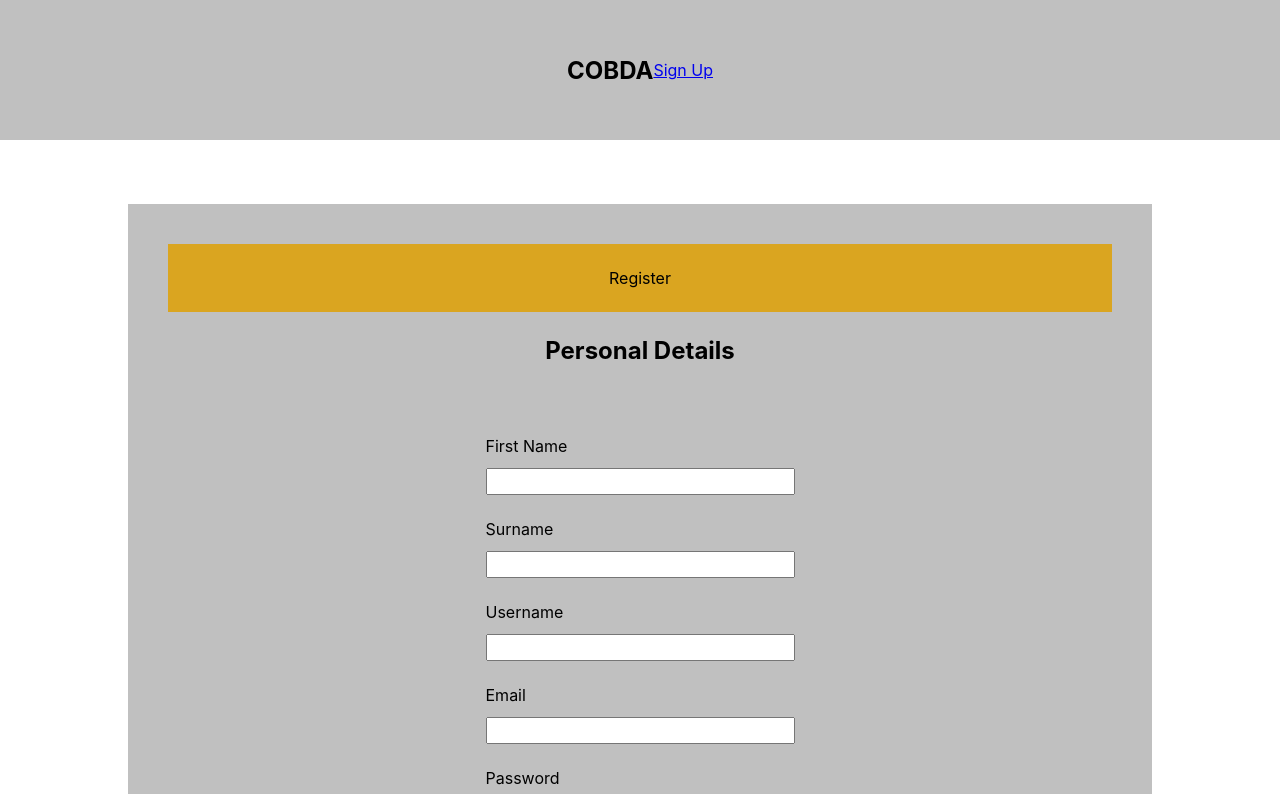
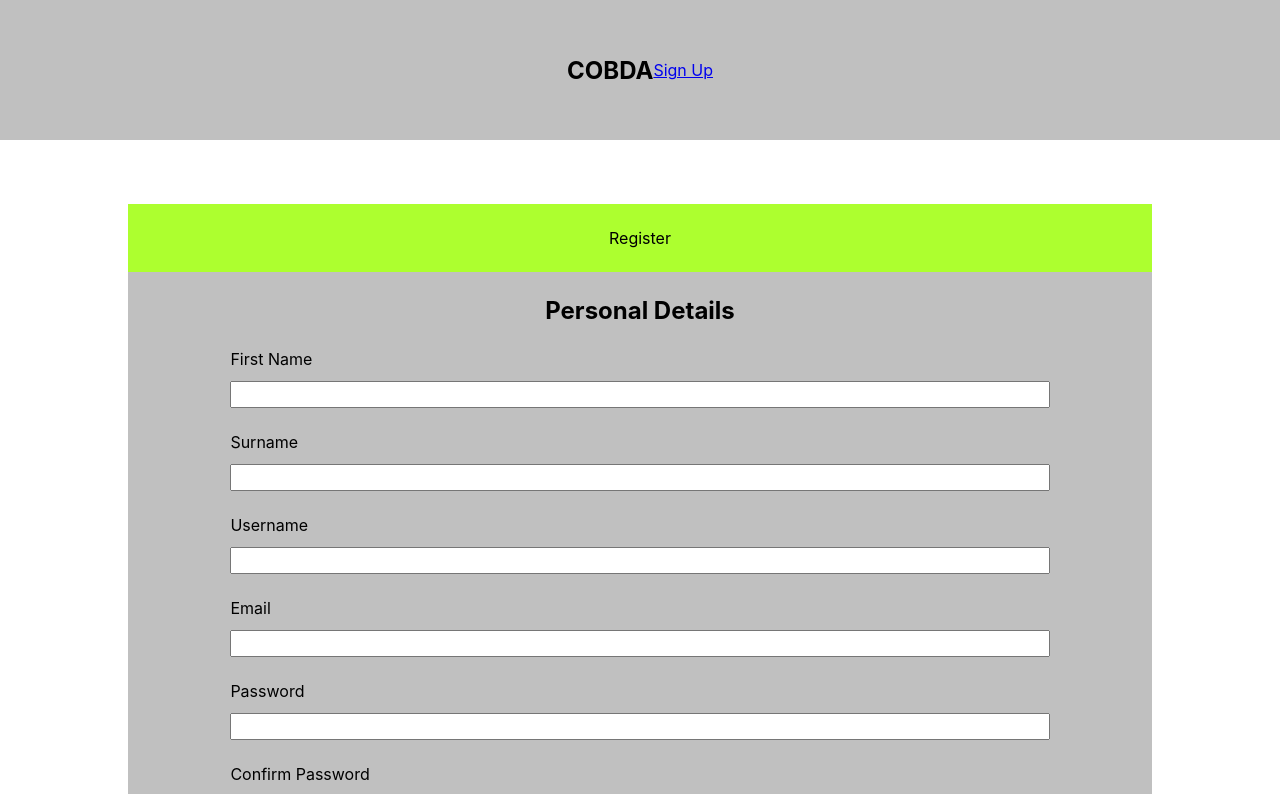
Before and after one commit to Cobda/cobda-web, a Next.js app: page /sign-up in a window 1280 px wide. Shown: the top 794 px of the page. Built offline with nearby package versions, Linux system fonts and the light colour scheme.

Commit message:
[ch65] Refine styles

```diff
--- a/src/components/SignUpForm/index.tsx
+++ b/src/components/SignUpForm/index.tsx
@@ -1,5 +1,5 @@
-import React from 'react';
-import Link from 'next/link';
+import React from 'react'
+import Link from 'next/link'
 
 export default function SignUpForm() {
   return (
@@ -10,7 +10,6 @@ export default function SignUpForm() {
           <header className="form__header">
             <h2 className="form__title">Personal Details</h2>
           </header>
-          <body className="form__body">
           <div className="form__input-group">
             <label className="form__input-label">First Name</label>
             <input type="text" className="form__input" />
@@ -35,14 +34,11 @@ export default function SignUpForm() {
             <label className="form__input-label">Confirm Password</label>
             <input type="text" className="form__input" />
           </div>
-          </body>
-          <footer className="form__footer">
           <div className="form__actionable">
             <Link href="/registration-success">
               <button className="form__button">Submit</button>
             </Link>
           </div>
-          </footer>
         </form>
       </div>
       <footer className="sign-up-form__footer">
--- a/src/styles/components/_form.scss
+++ b/src/styles/components/_form.scss
@@ -3,18 +3,29 @@
 .form {
   display: flex;
   flex-direction: column;
-  align-items: center;
+  box-sizing: border-box;
   width: 100%;
+  padding: 0 rem(16px);
+
+  @include respond-above('md') {
+    padding: 0 5%;
+  }
+
+  @include respond-above('lg') {
+    padding: 0 10%;
+  }
 
   &__header,
-  &__body,
-  &__footer,
   &__input-group,
   &__actionable {
-
     &:not(:last-child) {
       margin-bottom: rem(24px);
     }
+  }
+
+  &__header {
+    display: flex;
+    justify-content: center;
   }
 
   &__title {
@@ -23,18 +34,22 @@
 
   &__actionable {
     display: flex;
-    flex-direction: column;
-    align-items: center;
+    justify-content: center;
   }
 
   &__input-label {
     display: block;
-
     margin-bottom: rem(12px);
   }
 
+  &__input-group {
+    width: 100%;
+  }
+
   &__input {
-    padding: rem(4px) rem(64px);
+    width: 100%;
+    box-sizing: border-box;
+    padding: rem(4px) rem(12px);
   }
 
   &__button {
@@ -49,17 +64,4 @@
       background-color: darken($background, 8%);
     }
   }
-
-  & > body {
-
-    padding: rem(24px) rem(48px);
-
-    @include respond-above('md') {
-      padding: 4.5% 6%;
-    }
-
-    @include respond-above('lg') {
-      padding: 5% 10%;
-    }
-  }
 }
--- a/src/styles/components/_sign-up-form.scss
+++ b/src/styles/components/_sign-up-form.scss
@@ -4,35 +4,22 @@
   display: flex;
   flex-direction: column;
   background-color: $background;
-  height: rem(800px);
 
-  @include respond-above('md') {
-    padding: rem(24px);
-    height: rem(800px);
+  &__header {
+    display: flex;
+    justify-content: center;
+    background-color: greenyellow;
+    margin-bottom: rem(24px);
+    padding: rem(24px) 0;
   }
 
-  @include respond-above('lg') {
-    padding: rem(32px);
-    height: rem(650px);
-  }
-
-  @include respond-above('lg') {
-    padding: rem(40px);
-    height: rem(800px);
-  }
-
-  &__header,
-  &__body,
-  &__footer {
-    display: flex;
-    flex-direction: column;
-    align-items: center;
+  &__body {
     margin-bottom: rem(24px);
   }
 
-  &__header {
-    background-color: goldenrod;
-
-    padding: rem(24px) 0;
+  &__footer {
+    display: flex;
+    justify-content: center;
+    margin-bottom: rem(24px);
   }
 }
--- a/src/styles/layouts/_layout-sign-up.scss
+++ b/src/styles/layouts/_layout-sign-up.scss
@@ -28,7 +28,7 @@
   & > main {
     grid-area: main;
 
-    padding: rem(24px) rem(48px);
+    padding: rem(24px) rem(16px);
 
     @include respond-above('md') {
       padding: 4.5% 6%;
```
Also changed, not shown: src/styles/components/__components-dir.scss (line endings or trailing spaces). Lines whose indentation alone changed are shown as unchanged.
